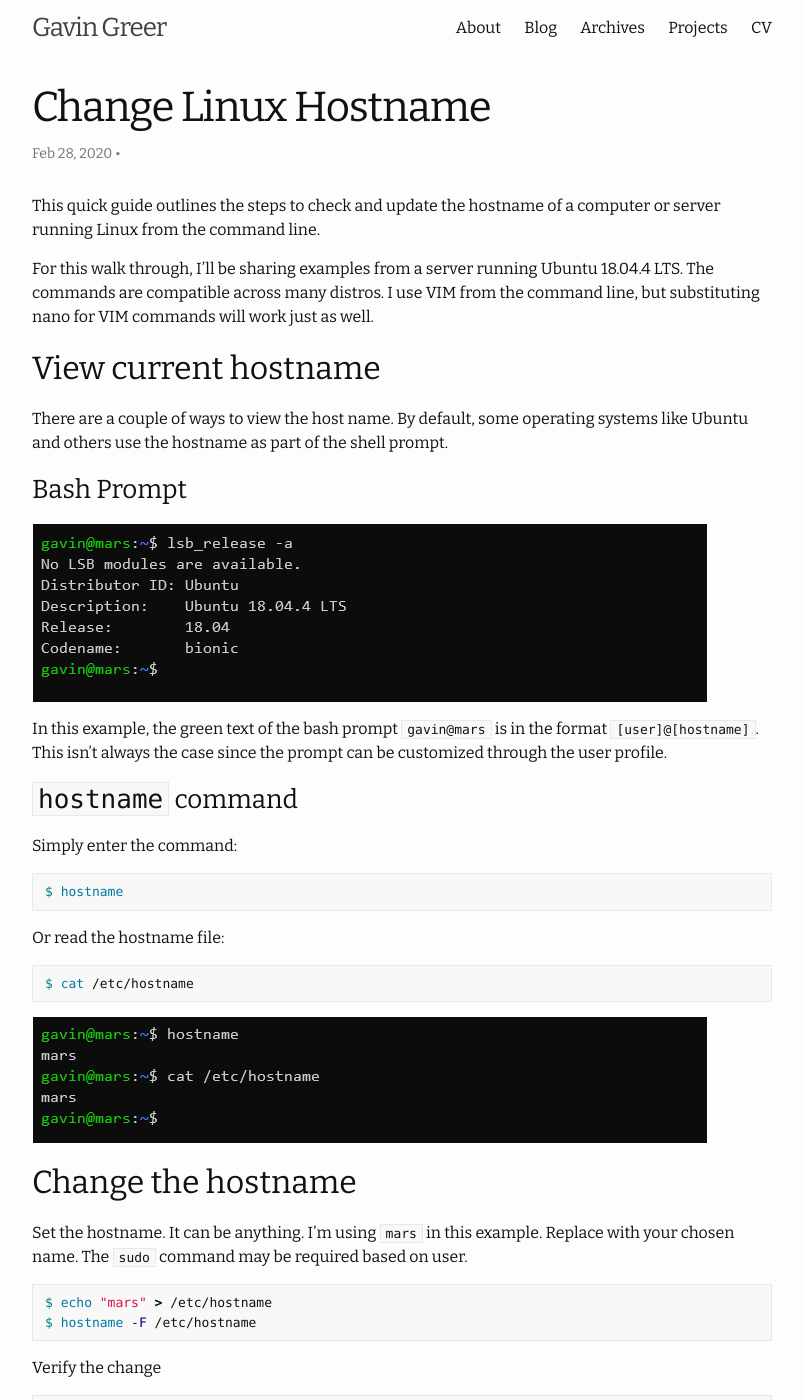
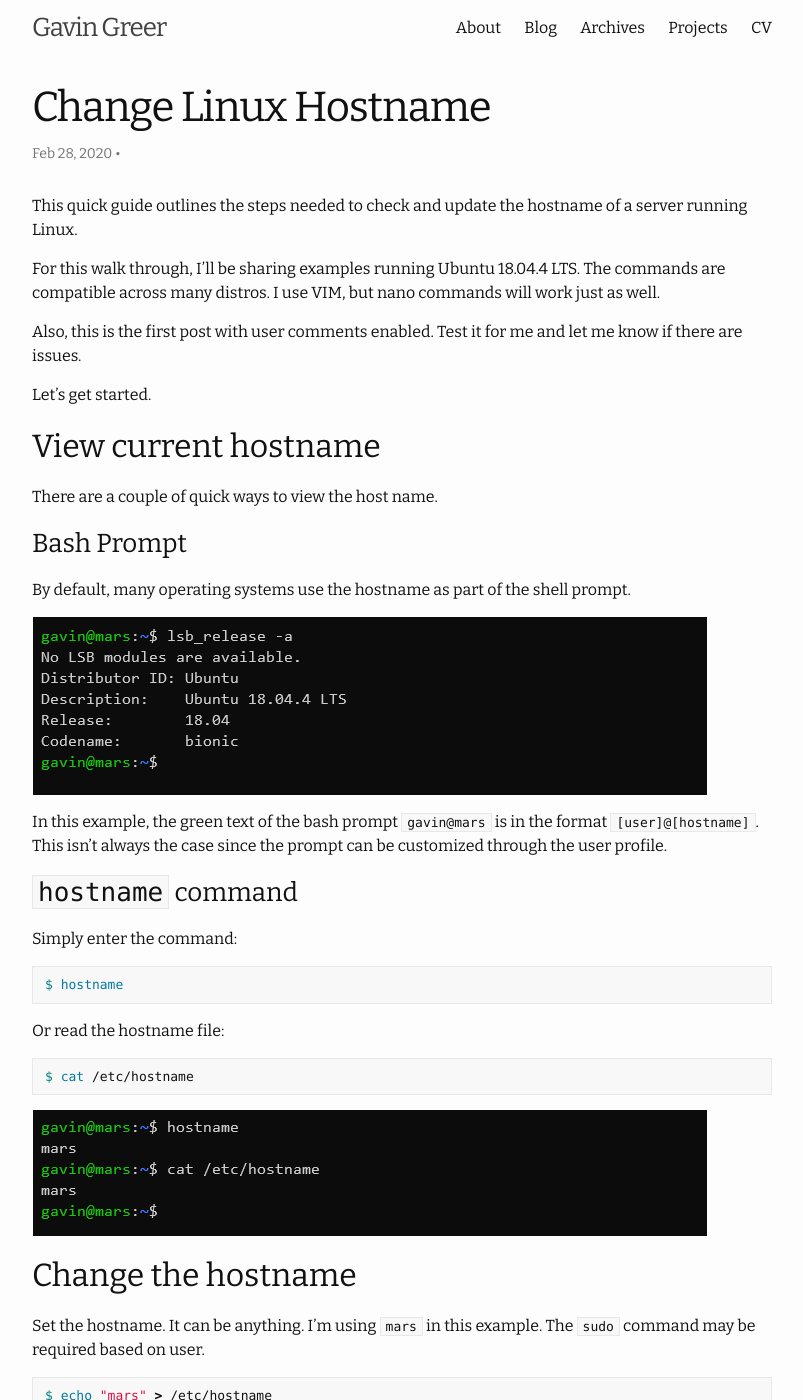
Before and after one commit to nivagator/personal-site, a Jekyll site: the page built from _posts/2020-02-28-set-hostname.md, in a window 1280 px wide and 1400 px high. Shown: the whole window, without its empty margins (238-1041 px from the left). Built offline with Jekyll 4.4.1, drawn with Linux system fonts in a browser that asks for light colours; some of the changed text lies outside the part shown.

Commit message:
update set hostname post

````diff
--- a/_posts/2020-02-28-set-hostname.md
+++ b/_posts/2020-02-28-set-hostname.md
@@ -7,16 +7,22 @@
 comments: true
 ---
 
-This quick guide outlines the steps to check and update the hostname of a computer or server running Linux from the command line.
+This quick guide outlines the steps needed to check and update the hostname of a server running Linux.
 <!--more-->
 
-For this walk through, I'll be sharing examples from a server running Ubuntu 18.04.4 LTS. The commands are compatible across many distros. I use VIM from the command line, but substituting nano for VIM commands will work just as well.
+For this walk through, I'll be sharing examples running Ubuntu 18.04.4 LTS. The commands are compatible across many distros. I use VIM, but nano commands will work just as well.
+
+Also, this is the first post with user comments enabled. Test it for me and let me know if there are issues.
+
+Let's get started.
 
 ## View current hostname
 
-There are a couple of ways to view the host name. By default, some operating systems like Ubuntu and others use the hostname as part of the shell prompt.
+There are a couple of quick ways to view the host name.
 
 ### Bash Prompt
+
+By default, many operating systems use the hostname as part of the shell prompt.
 
 ![shell prompt]({{ site.img_dir }}set-hostname-01.png)
 
@@ -40,7 +46,7 @@
 
 ## Change the hostname
 
-Set the hostname. It can be anything. I'm using `mars` in this example. Replace with your chosen name. The `sudo` command may be required based on user.
+Set the hostname. It can be anything. I'm using `mars` in this example. The `sudo` command may be required based on user.
 
 ```bash
 $ echo "mars" > /etc/hostname
@@ -64,27 +70,38 @@
 
 ## Set the FQDN
 
-For bonus points, you can also set a fully-qualified domain name (FQDN). This is useful for accessing your VPS over the internet without having to remember the IP address.
+For bonus points, you can also set a fully-qualified domain name (FQDN). This is useful for accessing your VPS over the internet. You will need a registered domain name and access to edit the DNS records.
 
+Edit the `/etc/hosts` file. `sudo` maybe required.
 
-You will need a registered domain name and access to edit the DNS records.
+```bash
+$ vi /etc/hosts
+```
 
- Edit the `/etc/hosts` file. Again, `sudo` maybe required.
-
- ```bash
- $ vi /etc/hosts
- ```
-
- Add the following line after everything that's already in this file by default. Replace `mars`, `<server.ip>` and `<domain-name>` with your values.
+Add the following as a new line at the end after everything that's in this file by default. Replace `mars`, `<server.ip>` and `<domain-name>` with your values.
 
  ```bash
 <server.ip>    mars.<domain-name>.com    mars
- ```
+```
+
+Your file should now look something like this. Its ok if yours has other values.
+
+```bash
+127.0.0.1       localhost
+
+# The following lines are desirable for IPv6 capable hosts
+::1     localhost ip6-localhost ip6-loopback
+ff02::1 ip6-allnodes
+ff02::2 ip6-allrouters
+
+<server.ip>    mars.<domain-name>.com  mars
+```
 
 Verify the change
 
 ```bash
 $ hostname -f
+mars.<domain-name>.com
 ```
 
 In order for this to be accessible over the public internet, you'll need to add an A record to your domain's DNS. This A (or Alias) record will route all requests to the chosen FQDN to your server's IP address. This will vary by registrar, but you'll create a new host record for `<domain-name>.com` with the following:
````
